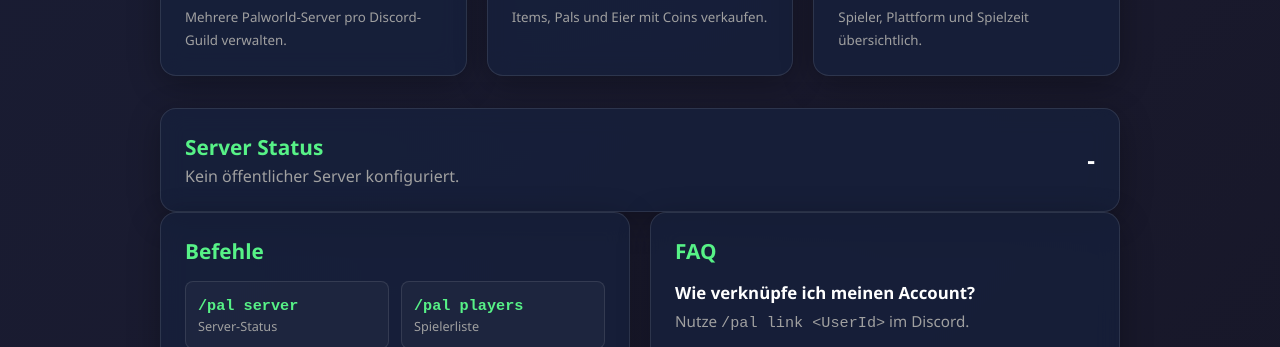
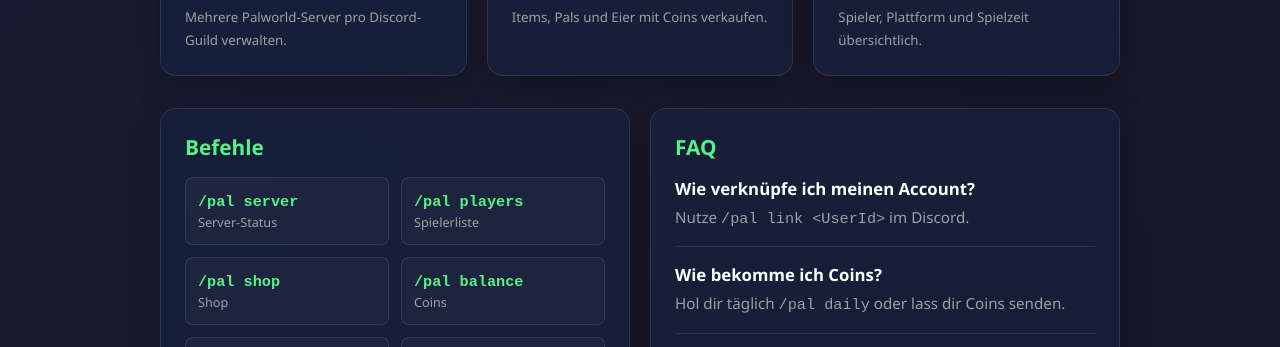
Before and after one commit to XarminaEu/PalCord, a website: page src/web/views/index.html in a window 1280 px wide. Shown: the part 442-789 px from the top of the page. Drawn offline with Linux system fonts and the light colour scheme; no server answers.

Commit message:
Remove public server status widget from homepage

```diff
--- a/src/web/views/index.html
+++ b/src/web/views/index.html
@@ -134,27 +134,6 @@
       color: var(--muted);
       line-height: 1.5;
     }
-    .status-card {
-      display: flex;
-      align-items: center;
-      justify-content: space-between;
-      flex-wrap: wrap;
-      gap: 1rem;
-      text-align: left;
-    }
-    .status-card .info h2 {
-      font-size: 1.3rem;
-      color: var(--accent-2);
-      margin-bottom: 0.25rem;
-    }
-    .status-card .info .status {
-      font-size: 1rem;
-      color: var(--muted);
-    }
-    .status-card .players {
-      font-size: 1.5rem;
-      font-weight: 700;
-    }
     .section-card {
       text-align: left;
     }
@@ -241,13 +220,6 @@
         <small id="feat-players-desc">Spieler, Plattform und Spielzeit übersichtlich.</small>
       </div>
     </div>
-    <div class="card status-card">
-      <div class="info">
-        <h2 id="public-status-title">Server Status</h2>
-        <div class="status" id="public-status">Loading...</div>
-      </div>
-      <div class="players" id="public-players">-/-</div>
-    </div>
     <div class="grid">
       <div class="card section-card">
         <h2 id="cmd-list-title">Befehle</h2>
@@ -303,7 +275,6 @@
       document.getElementById('feat-shop-desc').textContent = T.feat_shop_desc || 'Items, Pals und Eier mit Coins verkaufen.';
       document.getElementById('feat-players-title').textContent = T.players || 'Spieler';
       document.getElementById('feat-players-desc').textContent = T.feat_players_desc || 'Spieler, Plattform und Spielzeit übersichtlich.';
-      document.getElementById('public-status-title').textContent = T.public_status_title || 'Server Status';
       document.getElementById('cmd-list-title').textContent = T.cmd_list_title || 'Befehle';
       document.getElementById('faq-title').textContent = T.faq_title || 'FAQ';
       document.getElementById('faq-link').textContent = T.faq_link || 'Wie verknüpfe ich meinen Account?';
@@ -313,31 +284,11 @@
       document.getElementById('faq-admin').textContent = T.faq_admin || 'Wer ist Admin?';
       document.getElementById('faq-admin-answer').textContent = T.faq_admin_answer || 'Discord-Administratoren und der Global Admin.';
     }
-    async function loadPublicStatus() {
-      try {
-        const res = await fetch('/api/public/status');
-        const data = await res.json();
-        const statusBox = document.getElementById('public-status');
-        const playersBox = document.getElementById('public-players');
-        if (data.error) {
-          statusBox.textContent = T.public_status_no_server || 'Kein öffentlicher Server konfiguriert.';
-          playersBox.textContent = '-';
-          return;
-        }
-        const statusText = data.isOnline ? (T.public_status_online || '🟢 Online') : (T.public_status_offline || '🔴 Offline');
-        statusBox.innerHTML = `<strong>${data.name || 'Server'}</strong> • ${statusText}`;
-        playersBox.textContent = `${data.currentPlayers}/${data.maxPlayers}`;
-      } catch (err) {
-        document.getElementById('public-status').textContent = T.public_status_no_server || 'Kein öffentlicher Server konfiguriert.';
-        document.getElementById('public-players').textContent = '-';
-      }
-    }
     async function setLang(lang) {
       await fetch('/api/lang', { method: 'POST', headers: { 'Content-Type': 'application/json' }, body: JSON.stringify({ lang }) });
       loadLang();
     }
     loadLang();
-    loadPublicStatus();
   </script>
 </body>
 </html>
```
